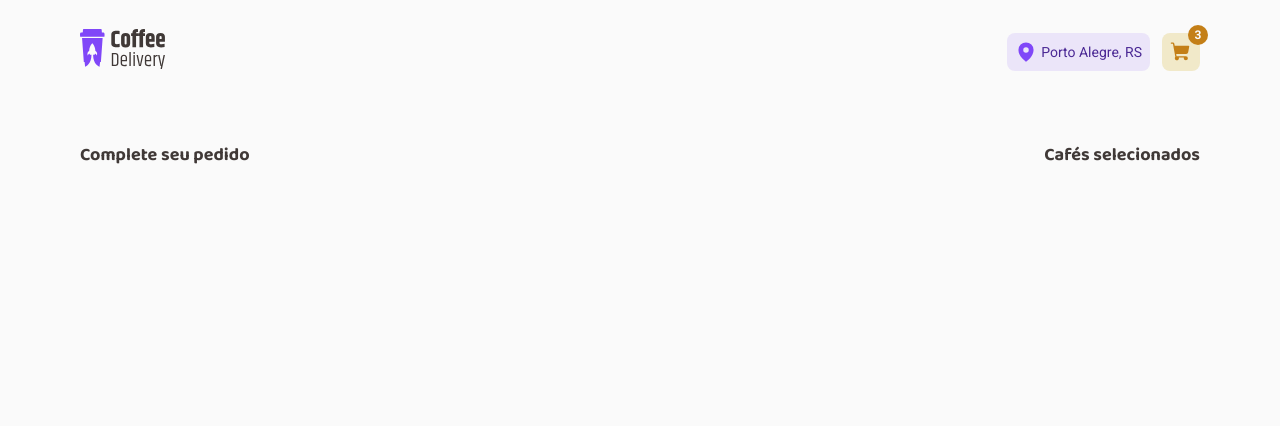
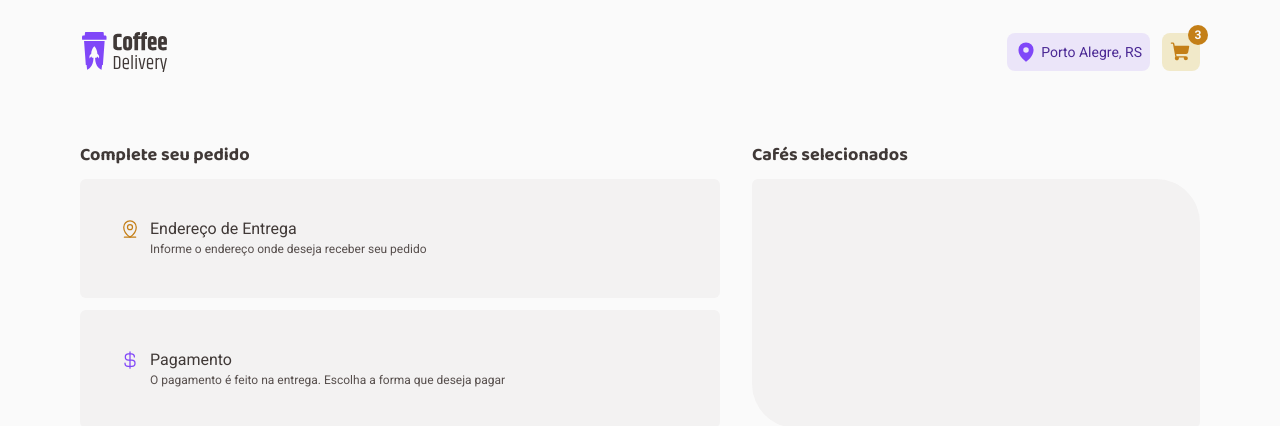
Before and after one commit to thrsouza/coffe-delivery, a React (Vite) app: page /checkout in a window 1280 px wide. Shown: the top 426 px of the page. Built offline with nearby package versions, Linux system fonts and the light colour scheme.

Commit message:
chore: add checkout initial elements

```diff
--- a/src/components/Header/index.tsx
+++ b/src/components/Header/index.tsx
@@ -1,6 +1,7 @@
 import { MapPin, ShoppingCart } from 'phosphor-react'
-import { NavLink } from 'react-router-dom'
+
 import {
+  BrandLink,
   CheckoutLink,
   HeaderContainer,
   HeaderContent,
@@ -13,9 +14,9 @@ export function Header() {
   return (
     <HeaderContainer>
       <HeaderContent>
-        <NavLink to="/" title="Página inicial">
+        <BrandLink to="/" title="Página inicial">
           <img src="/assets/images/logo.svg" alt="" />
-        </NavLink>
+        </BrandLink>
         <div>
           <LocationInfo>
             <MapPin size={22} weight="fill" />
--- a/src/components/Header/styles.ts
+++ b/src/components/Header/styles.ts
@@ -29,6 +29,12 @@ export const HeaderContent = styled.div`
   }
 `
 
+export const BrandLink = styled(NavLink)`
+  display: flex;
+  padding: 0.125rem;
+  border-radius: 6px;
+`
+
 export const LocationInfo = styled.span`
   display: flex;
   align-items: center;
@@ -39,6 +45,8 @@ export const LocationInfo = styled.span`
   font-size: 0.875rem;
   background: ${(props) => props.theme.purple300};
   color: ${(props) => props.theme.purple700};
+
+  cursor: not-allowed;
 
   svg {
     color: ${(props) => props.theme.purple500};
@@ -61,6 +69,8 @@ export const CheckoutLink = styled(NavLink) <CheckoutLinkProps>`
 
   background: ${(props) => props.theme.yellow300};
   color: ${(props) => props.theme.yellow700};
+
+  cursor: pointer;
 
   ${(props) =>
     props.cartItemsAmount > -1 &&
--- /dev/null
+++ b/src/pages/Checkout/components/TitleBox/index.tsx
@@ -0,0 +1,20 @@
+import { ReactNode } from 'react'
+import { TitleBoxContainer } from './styles'
+
+interface TitleBoxProps {
+  title: string
+  subtitle: string
+  children: ReactNode
+}
+
+export function TitleBox({ title, subtitle, children }: TitleBoxProps) {
+  return (
+    <TitleBoxContainer>
+      {children}
+      <div>
+        <span>{title}</span>
+        <span>{subtitle}</span>
+      </div>
+    </TitleBoxContainer>
+  )
+}
--- /dev/null
+++ b/src/pages/Checkout/components/TitleBox/styles.ts
@@ -0,0 +1,25 @@
+import styled from 'styled-components'
+
+export const TitleBoxContainer = styled.div`
+  display: grid;
+  grid-template-columns: 22px auto;
+  grid-column-gap: 8px;
+
+  > div {
+    display: flex;
+    flex-direction: column;
+    align-items: flex-start;
+    gap: 2px;
+
+    span {
+      &:first-child {
+        color: ${(props) => props.theme.gray800};
+        line-height: 1.3;
+      }
+      &:last-child {
+        font-size: 0.75rem;
+        line-height: 1.3;
+      }
+    }
+  }
+`
--- a/src/pages/Checkout/index.tsx
+++ b/src/pages/Checkout/index.tsx
@@ -1,16 +1,41 @@
-import { CheckoutContainer, CheckoutContent } from './styles'
+import { useTheme } from 'styled-components'
+import { CurrencyDollar, MapPinLine } from 'phosphor-react'
+
+import { TitleBox } from './components/TitleBox'
+
+import { CheckoutContainer, CheckoutForm } from './styles'
 
 export function Checkout() {
+  const theme = useTheme()
+
   return (
     <CheckoutContainer>
-      <CheckoutContent>
-        <div>
+      <CheckoutForm>
+        <section>
           <h5>Complete seu pedido</h5>
-        </div>
-        <div>
+          <div>
+            <TitleBox
+              title="Endereço de Entrega"
+              subtitle="Informe o endereço onde deseja receber seu pedido"
+            >
+              <MapPinLine size={20} color={theme.yellow700} />
+            </TitleBox>
+          </div>
+
+          <div>
+            <TitleBox
+              title="Pagamento"
+              subtitle="O pagamento é feito na entrega. Escolha a forma que deseja pagar"
+            >
+              <CurrencyDollar size={20} color={theme.purple500} />
+            </TitleBox>
+          </div>
+        </section>
+        <section>
           <h5>Cafés selecionados</h5>
-        </div>
-      </CheckoutContent>
+          <div></div>
+        </section>
+      </CheckoutForm>
     </CheckoutContainer>
   )
 }
--- a/src/pages/Checkout/styles.ts
+++ b/src/pages/Checkout/styles.ts
@@ -6,14 +6,31 @@ export const CheckoutContainer = styled.main`
   margin: 5rem 0;
 `
 
-export const CheckoutContent = styled.div`
-  display: flex;
-  align-items: center;
-  justify-content: space-between;
-  gap: 3.5rem;
+export const CheckoutForm = styled.form`
+  display: grid;
+  grid-template-columns: minmax(40rem, auto) minmax(28rem, auto);
+  grid-column-gap: 2rem;
 
   width: 100%;
   max-width: 70rem;
   margin: 0 auto;
   padding: 4rem 0;
+
+  > section {
+    display: flex;
+    flex-direction: column;
+    gap: 0.75rem;
+
+    > div {
+      padding: 2.5rem;
+      border-radius: 6px;
+      flex: 1;
+
+      background: ${(props) => props.theme.gray200};
+    }
+
+    &:last-child > div {
+      border-radius: 6px 44px;
+    }
+  }
 `
```
